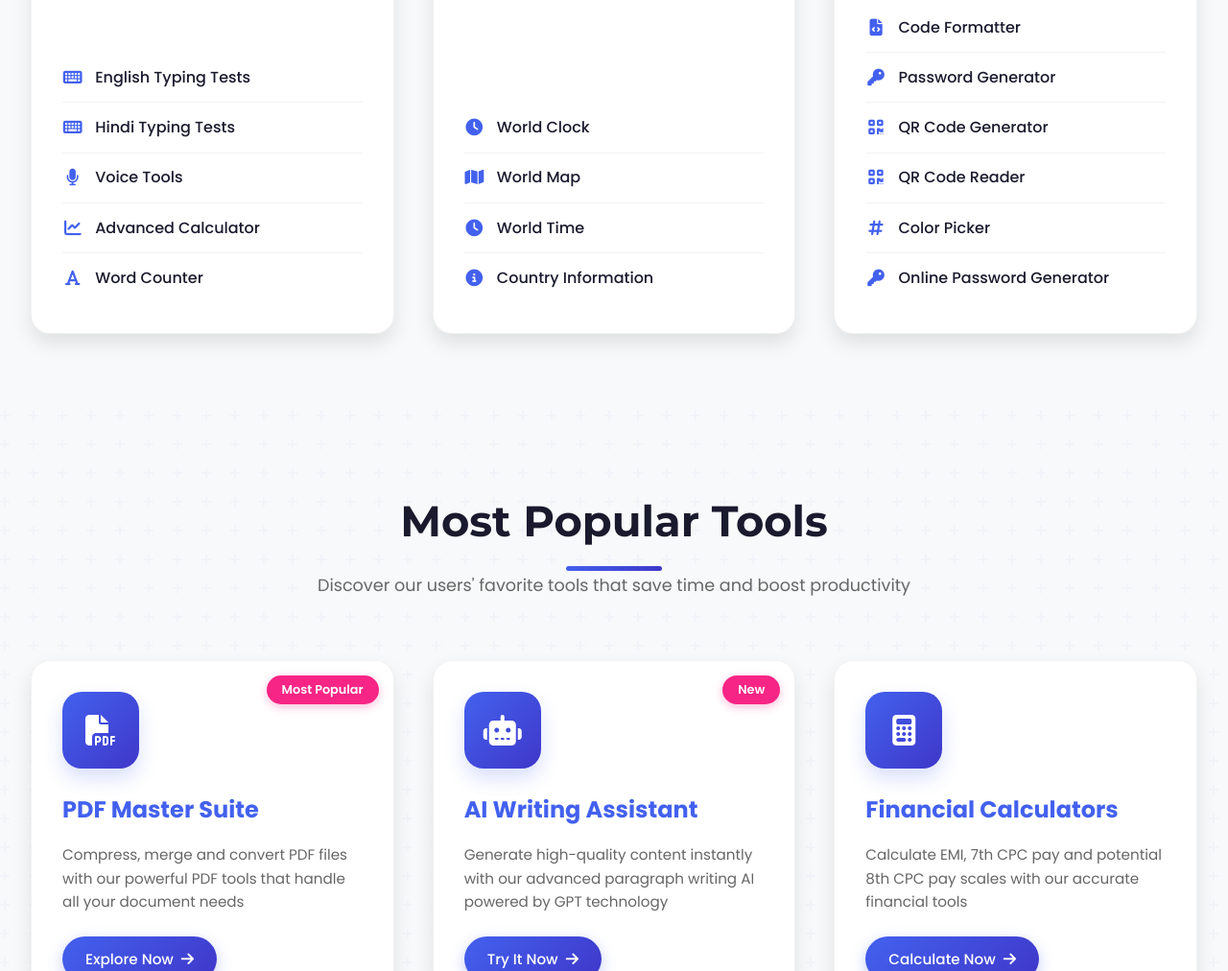
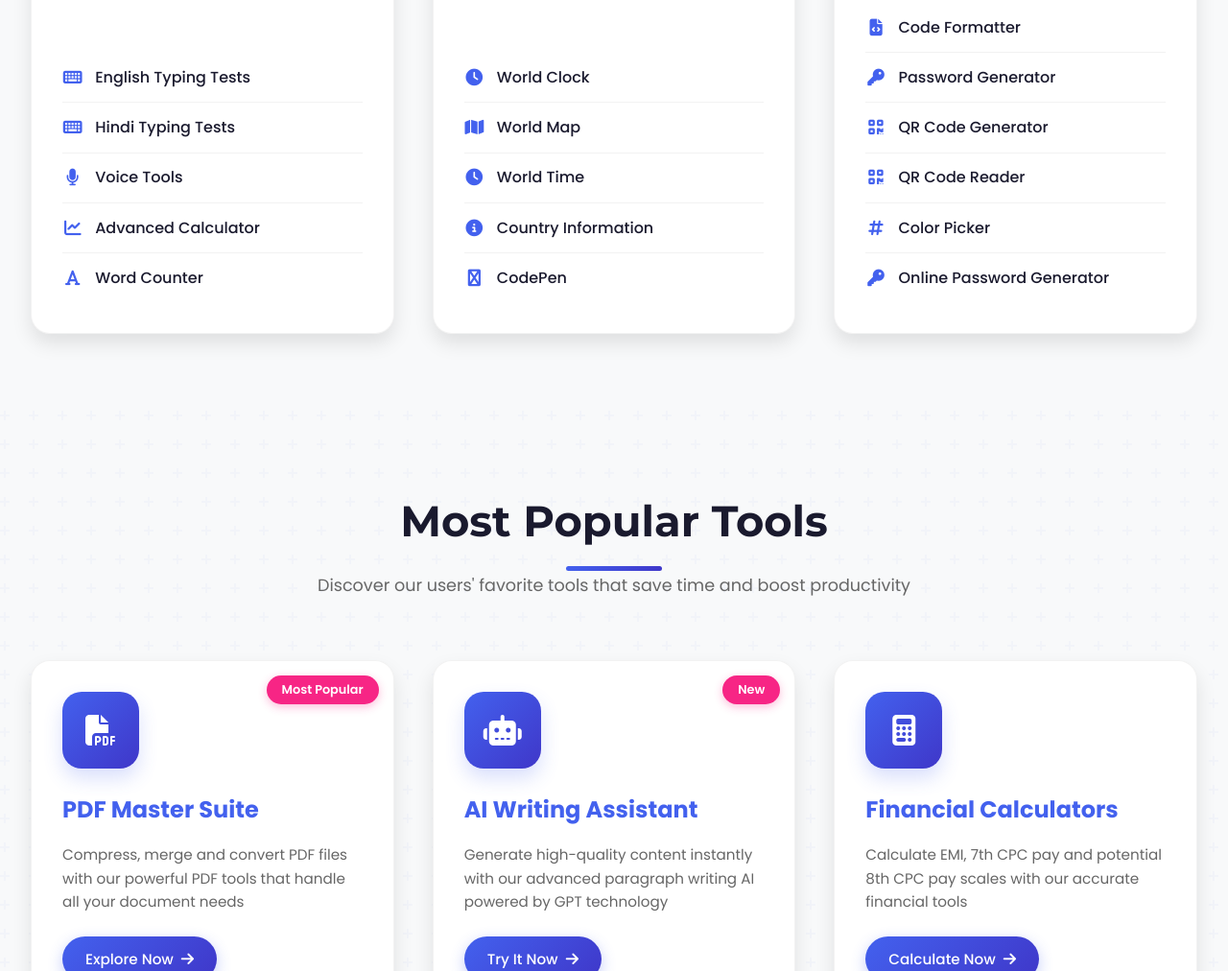
Before and after one commit to Akc12985/tool, a plain HTML site: page index.html in a window 1280 px wide. Shown: the part 2534-3546 px from the top of the page at 96% size. Drawn offline with Linux system fonts and the light colour scheme.

Commit message:
Update index.html

```diff
--- a/index.html
+++ b/index.html
@@ -1187,8 +1187,10 @@
         <li><i class="fas fa-map"></i> <a href="world-map.html">World Map</a></li>
         <li><i class="fas fa-clock"></i> <a href="world-time.html">World Time</a></li>
         <li><i class="fas fa-info-circle"></i> <a href="country-information.html">Country Information</a></li>
+        <li><i class="fab fa-code"></i> <a href="code.html" target="_blank" rel="noopener noreferrer">CodePen</a></li>
     </ul>
 </div>
+
             <!-- Developer Tools -->
            <div class="tool-card">
     <div class="tool-card-icon">
```
